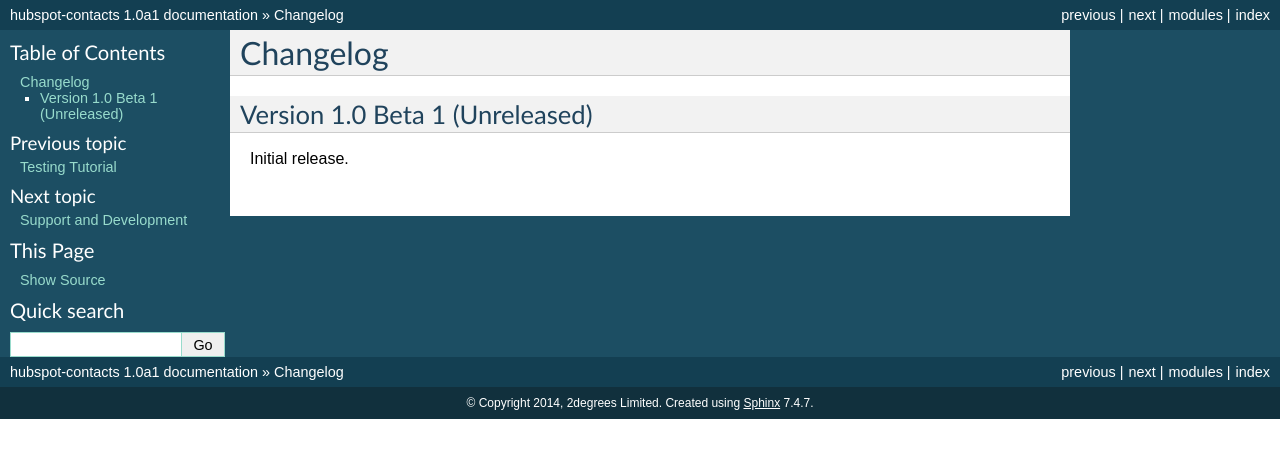
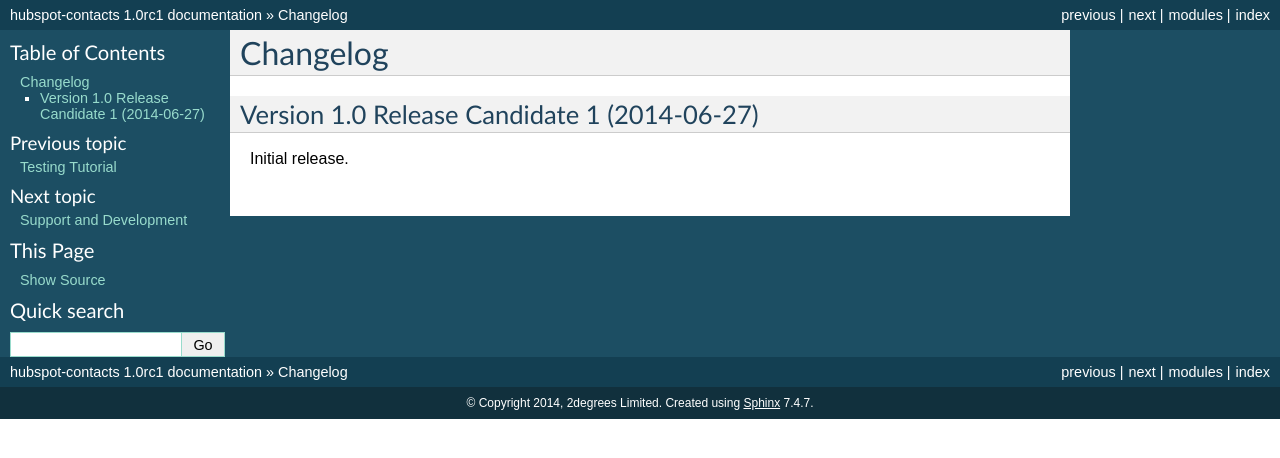
Before and after one commit to 2degrees/hubspot-contacts, a Sphinx documentation site: the page built from docs/source/changelog.rst, in a window 1280 px wide. Shown: the top 458 px of the page. Built offline with Sphinx 7.4.7, drawn with Linux system fonts in a browser that asks for light colours.

Commit message:
Bumped version to firstrelease candidate

```diff
--- a/VERSION.txt
+++ b/VERSION.txt
@@ -1 +1 @@
-1.0a1
+1.0rc1
--- a/docs/source/changelog.rst
+++ b/docs/source/changelog.rst
@@ -2,7 +2,7 @@ Changelog
 =========
 
 
-Version 1.0 Beta 1 (Unreleased)
--------------------------------
+Version 1.0 Release Candidate 1 (2014-06-27)
+--------------------------------------------
 
 Initial release.
```
